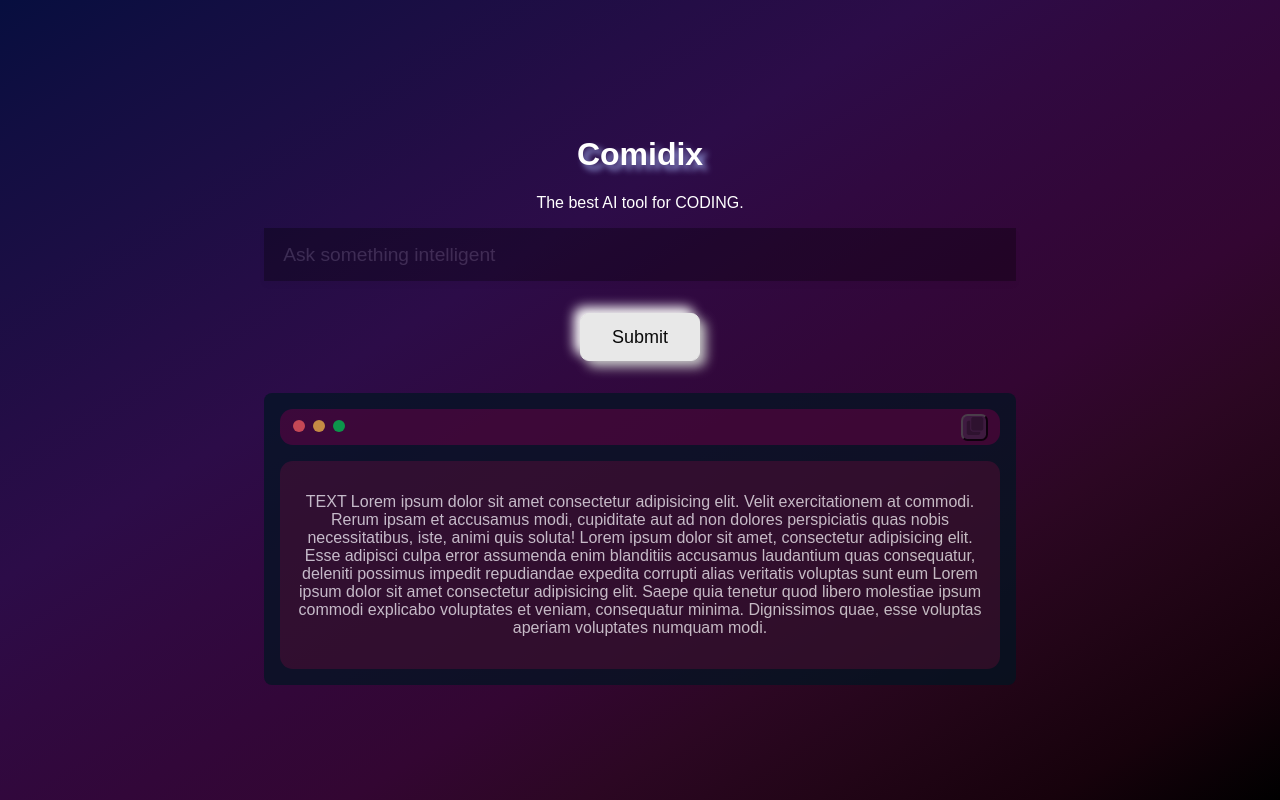
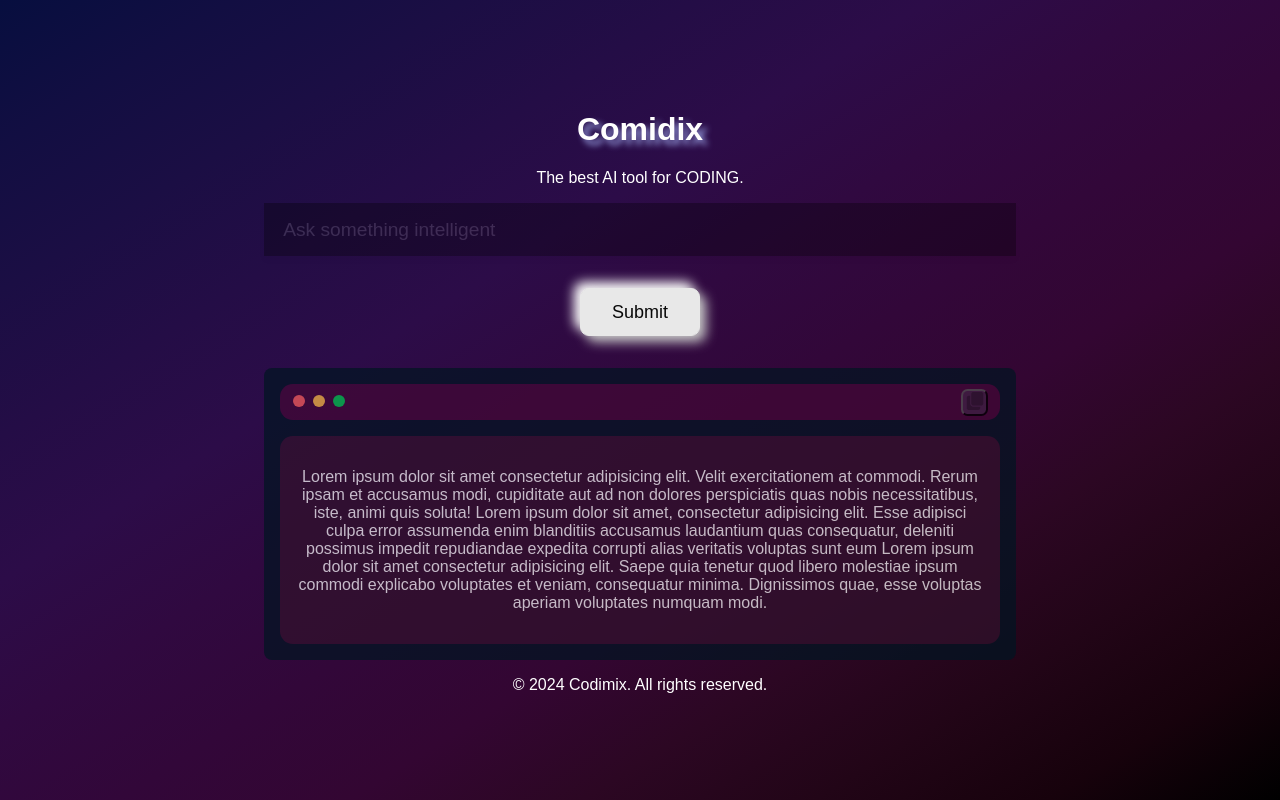
Before and after one commit to Feduski/codimix, a Django app: template codimixapp/templates/base.html in a window 1280 px wide. Run offline with Django 3.2, Linux system fonts and the light colour scheme; the template is opened without the code that fills it, so the values that code supplies are empty.

Commit message:
feat: footer

```diff
--- a/codimixapp/static/css/styles.css
+++ b/codimixapp/static/css/styles.css
@@ -1,17 +1,17 @@
 body {
   background-image: linear-gradient(to right bottom, #070e3f, #120e42, #1b0e44, #240d46, #2c0c48, #300940, #320739, #330632, #2c0723, #220517, #17020c, #000000);  color: #fff; /* Color de texto blanco */
-  font-family: 'Arial', sans-serif; /* Usa tu fuente preferida */
+  font-family: 'Arial', sans-serif;
   display: flex;
   align-items: center;
-  justify-content: flex-start; /* Cambia de center a flex-start para alinear a la izquierda */
+  justify-content: flex-start;
   height: 100vh;
   margin: 0;
 }
 
 .container {
   text-align: center;
-  margin-left: auto; /* Agrega margen izquierdo automático */
-  margin-right: auto; /* Agrega margen derecho automático */
+  margin-left: auto;
+  margin-right: auto;
 }
 
 h1, p {
@@ -226,3 +226,10 @@ transform: translateX(-50%) scaleY(1.3) scaleX(0.8);
   border-radius: 0.8em;
   padding: 1em;
 }
+
+.site-footer {
+  color: rgb(114, 100, 100);
+  text-align: center;
+  font-size: 16px;
+  position: inherit;
+}
--- a/codimixapp/templates/base.html
+++ b/codimixapp/templates/base.html
@@ -45,10 +45,15 @@
                 <p id="textToCopy">
                     {{ user_sent }}
 
-                    TEXT Lorem ipsum dolor sit amet consectetur adipisicing elit. Velit exercitationem at commodi. Rerum ipsam et accusamus modi, cupiditate aut ad non dolores perspiciatis quas nobis necessitatibus, iste, animi quis soluta! Lorem ipsum dolor sit amet, consectetur adipisicing elit. Esse adipisci culpa error assumenda enim blanditiis accusamus laudantium quas consequatur, deleniti possimus impedit repudiandae expedita corrupti alias veritatis voluptas sunt eum Lorem ipsum dolor sit amet consectetur adipisicing elit. Saepe quia tenetur quod libero molestiae ipsum commodi explicabo voluptates et veniam, consequatur minima. Dignissimos quae, esse voluptas aperiam voluptates numquam modi.
+                    Lorem ipsum dolor sit amet consectetur adipisicing elit. Velit exercitationem at commodi. Rerum ipsam et accusamus modi, cupiditate aut ad non dolores perspiciatis quas nobis necessitatibus, iste, animi quis soluta! Lorem ipsum dolor sit amet, consectetur adipisicing elit. Esse adipisci culpa error assumenda enim blanditiis accusamus laudantium quas consequatur, deleniti possimus impedit repudiandae expedita corrupti alias veritatis voluptas sunt eum Lorem ipsum dolor sit amet consectetur adipisicing elit. Saepe quia tenetur quod libero molestiae ipsum commodi explicabo voluptates et veniam, consequatur minima. Dignissimos quae, esse voluptas aperiam voluptates numquam modi.
                 </p>
             </div>
         </div>
-        {% endblock %}
+
 </body>
+<footer class="site-footer">
+    <p>&copy; 2024 Codimix. All rights reserved.</p>
+</footer>
+
+{% endblock %}
 </html>
```
